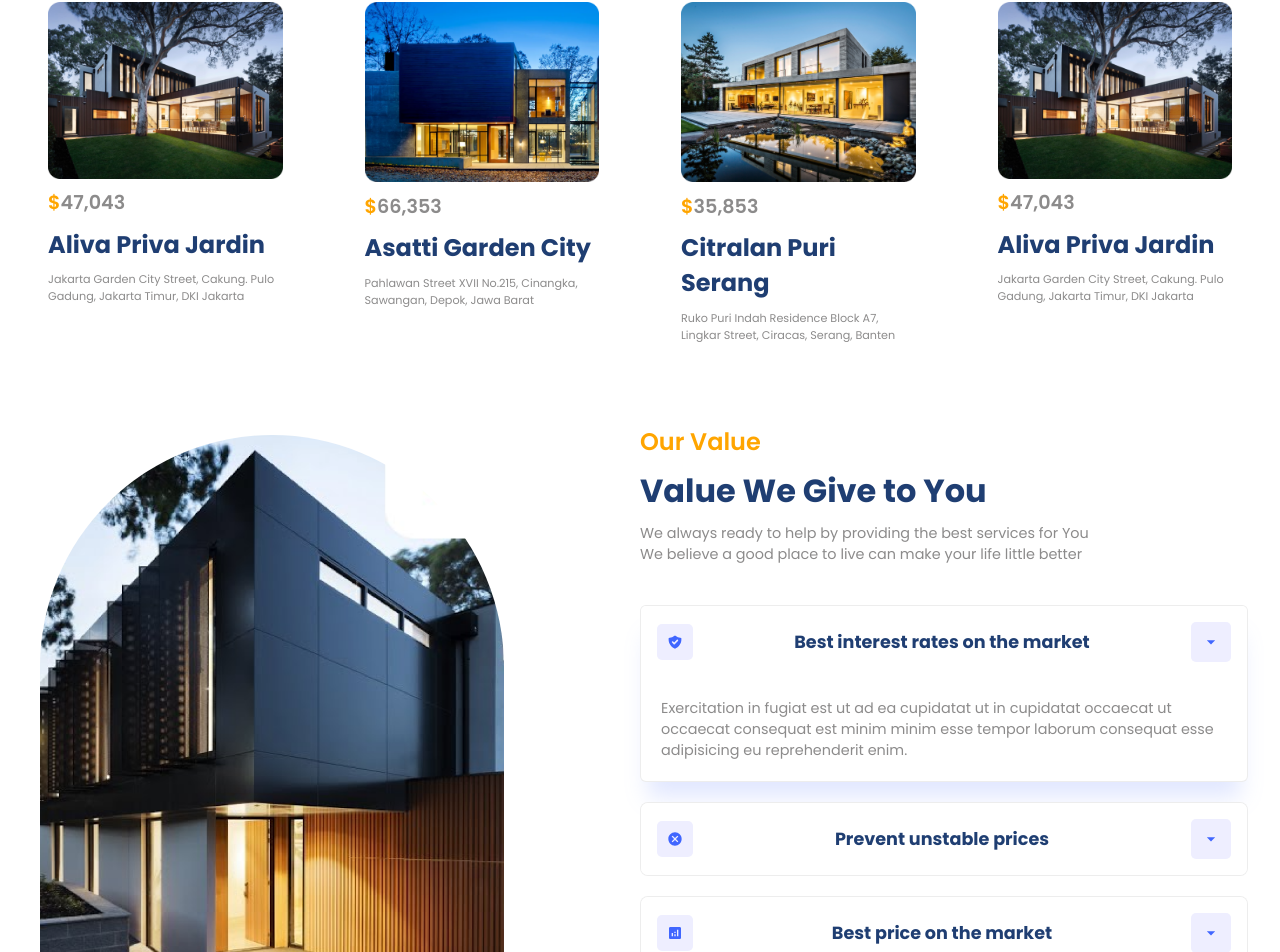
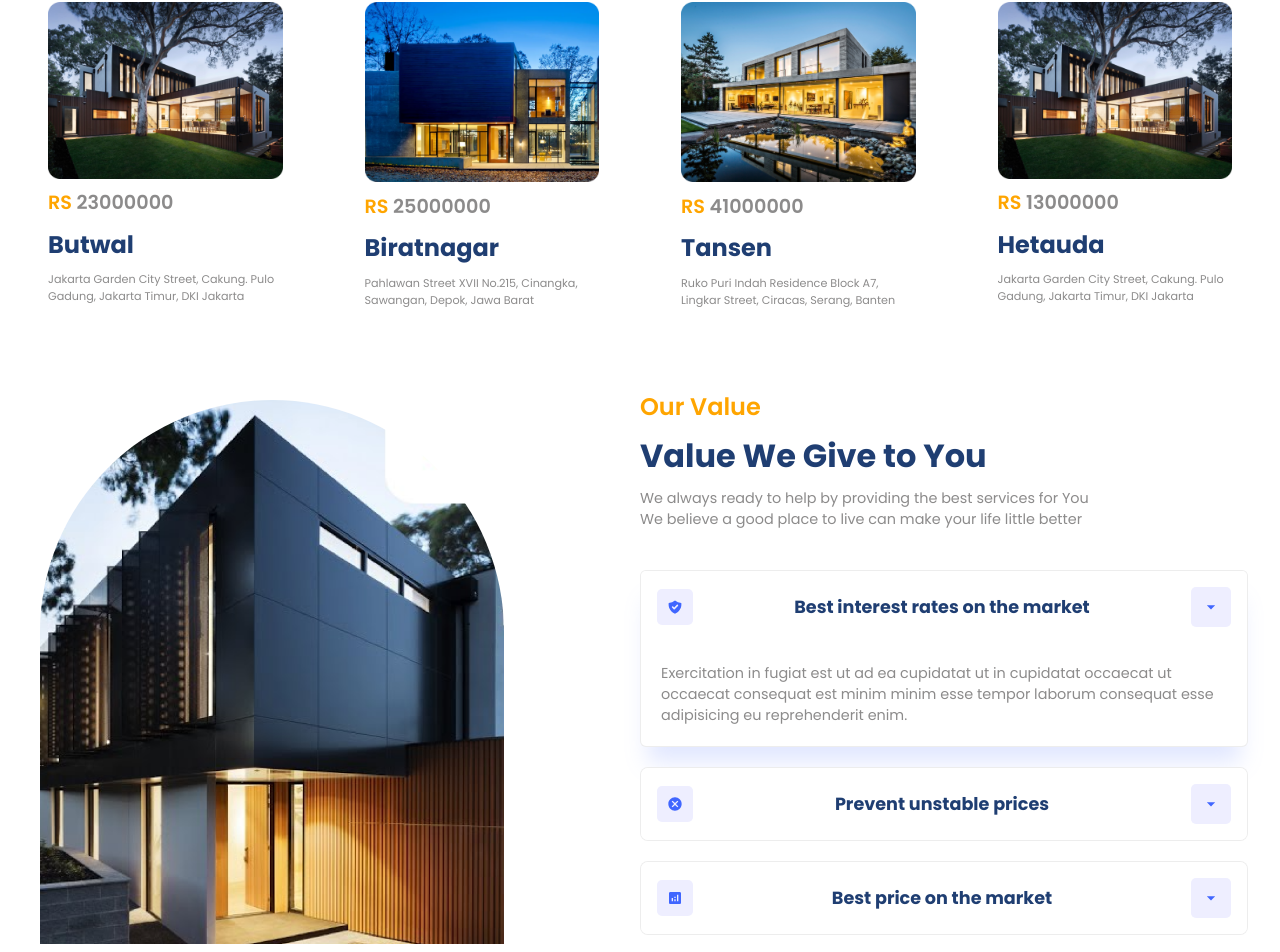
Before and after one commit to Fear110/real-state, a React (Vite) app: page / in a window 1280 px wide. Shown: the part 1055-2007 px from the top of the page. Built offline with nearby package versions, Linux system fonts and the light colour scheme.

Commit message:
Some Minor changes

```diff
--- a/src/components/Residencies/Residencies.jsx
+++ b/src/components/Residencies/Residencies.jsx
@@ -25,7 +25,7 @@ const Residencies = () => {
                 />
 
                 <span className="secondaryText r-price">
-                  <span style={{ color: 'orange' }}>$</span>
+                  <span style={{ color: 'orange' }}>RS </span>
                   <span>{card.price}</span>
                 </span>
                 <span className="primaryText">{card.name}</span>
--- a/src/utils/slider.json
+++ b/src/utils/slider.json
@@ -1,37 +1,37 @@
 [
   {
-    "name": "Aliva Priva Jardin",
-    "price": "47,043",
+    "name": "Butwal",
+    "price": "23000000",
     "detail": "Jakarta Garden City Street, Cakung. Pulo Gadung, Jakarta Timur, DKI Jakarta",
     "image": "./r1.png"
   },
   {
-    "name": "Asatti Garden City",
-    "price": "66,353",
+    "name": "Biratnagar",
+    "price": "25000000",
     "detail": "Pahlawan Street XVII No.215, Cinangka, Sawangan, Depok, Jawa Barat",
     "image": "./r2.png"
   },
   {
-    "name": "Citralan Puri Serang",
-    "price": "35,853",
+    "name": "Tansen",
+    "price": "41000000",
     "detail": "Ruko Puri Indah Residence Block A7, Lingkar Street, Ciracas, Serang, Banten",
     "image": "./r3.png"
   },
   {
-    "name": "Aliva Priva Jardin",
-    "price": "47,043",
+    "name": "Hetauda",
+    "price": "13000000",
     "detail": "Jakarta Garden City Street, Cakung. Pulo Gadung, Jakarta Timur, DKI Jakarta",
     "image": "./r1.png"
   },
   {
-    "name": "Asatti Garden City",
-    "price": "66,353",
+    "name": "Dhankuta",
+    "price": "9000000",
     "detail": "Pahlawan Street XVII No.215, Cinangka, Sawangan, Depok, Jawa Barat",
     "image": "./r2.png"
   },
   {
-    "name": "Citralan Puri Serang",
-    "price": "35,853",
+    "name": "Gulariya",
+    "price": "27000000",
     "detail": "Ruko Puri Indah Residence Block A7, Lingkar Street, Ciracas, Serang, Banten",
     "image": "./r3.png"
   }
```
